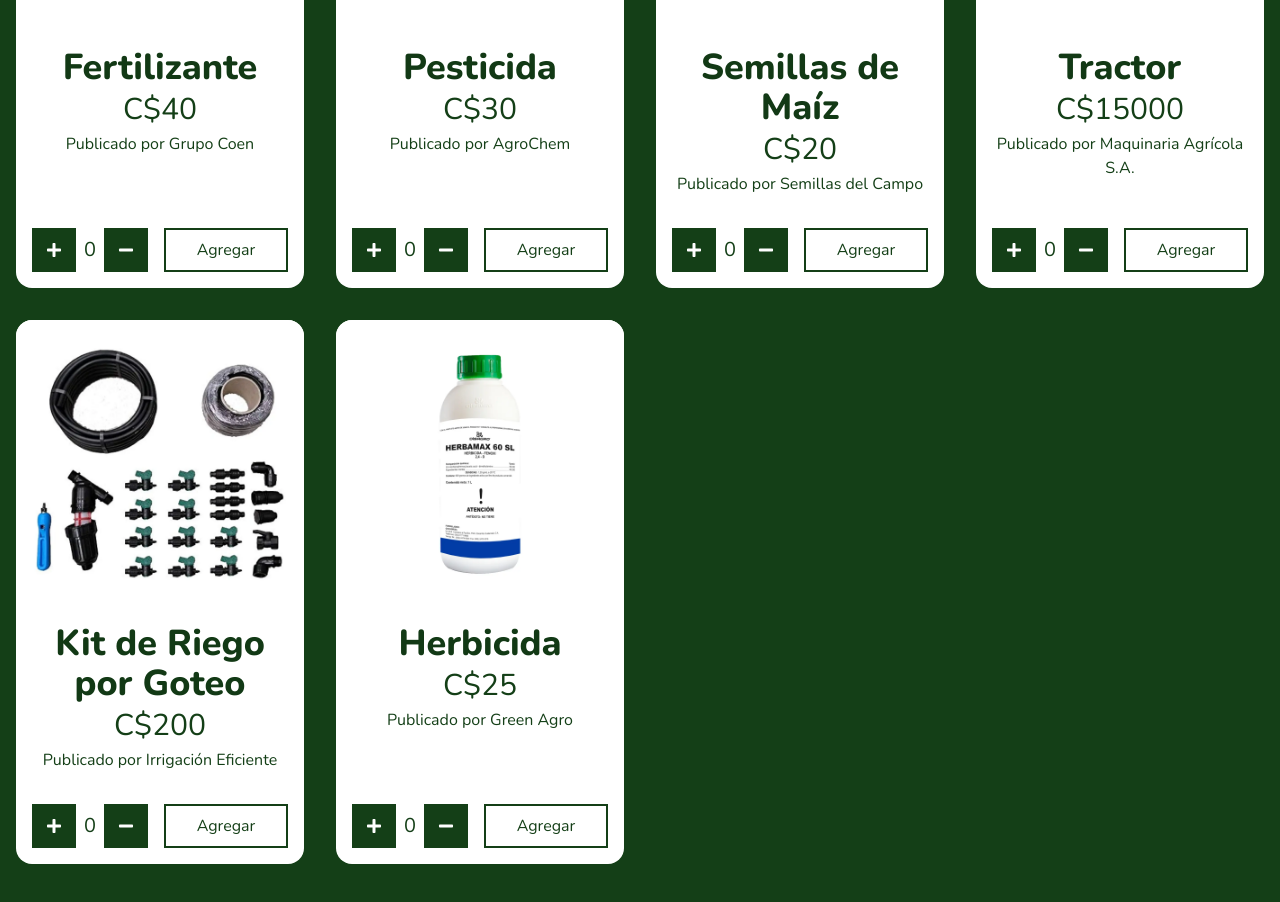
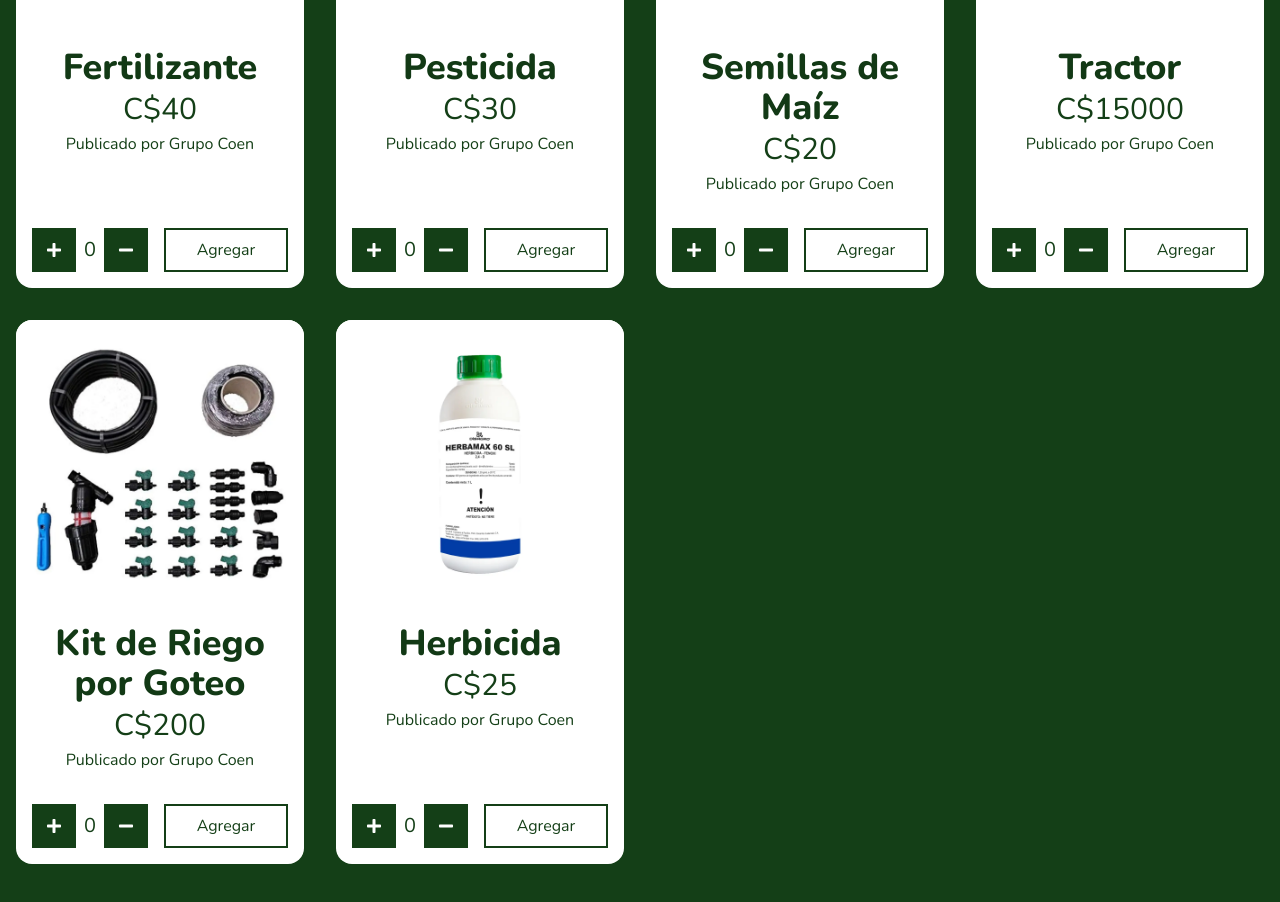
Before and after one commit to davidquintr/ecoagricola-site, a Next.js app: page / in a window 1280 px wide. Shown: the part 1980-2882 px from the top of the page. Built offline with nearby package versions, Linux system fonts and the light colour scheme.

Commit message:
improve structure

```diff
--- a/src/app/categoria-productos/[slug]/page.tsx
+++ b/src/app/categoria-productos/[slug]/page.tsx
@@ -33,7 +33,7 @@
             name={product.name}
             price={product.price}
             path={product.path}
-            publishedBy={product.publishedBy}
+            company={product.company}
           />
         ))}
       </ul>
--- a/src/app/components/Cards/ProductCard.tsx
+++ b/src/app/components/Cards/ProductCard.tsx
@@ -1,3 +1,4 @@
+import { companies } from "@/app/sources/companies"
 import Image from "next/image"
 import Link from "next/link"
 import { FaMinus, FaPlus } from "react-icons/fa"
@@ -5,12 +6,12 @@
 interface Props {
     name: string,
     price: number,
-    publishedBy: string,
+    company: number,
     image: string
     path: string
 }
 
-export default function ProductCard({name, price, publishedBy, image, path} : Props) {
+export default function ProductCard({name, price, company, image, path} : Props) {
 
     return(
         <li className="flex flex-col rounded-2xl overflow-hidden bg-white">
@@ -21,7 +22,7 @@
                 <div className="flex flex-col gap-1 flex-1 text-primary-500">
                     <h3 className="text-4xl font-extrabold text-primary-600">{name}</h3>
                     <span className="text-3xl">C${price}</span>
-                    <span>Publicado por {publishedBy}</span>
+                    <span>Publicado por {companies[company]?.name}</span>
                 </div>
                 <div className="flex gap-4 text-primary-500">
                     <div className="hidden xl:flex gap-2 items-center">
--- a/src/app/page.tsx
+++ b/src/app/page.tsx
@@ -33,7 +33,7 @@
                 name={product.name}
                 price={product.price}
                 path={product.path}
-                publishedBy={product.publishedBy}
+                company={product.company}
               />
             ))
           }
--- a/src/app/sources/products.ts
+++ b/src/app/sources/products.ts
@@ -3,7 +3,7 @@
         name: 'Fertilizante',
         slug: "fertilizante",
         price: 40,
-        publishedBy: "Grupo Coen",
+        company: 0,
         image: "/products/fertilizer.webp",
         path: "/",
         category: 0
@@ -12,7 +12,7 @@
         name: 'Pesticida',
         slug: "pesticida",
         price: 30,
-        publishedBy: "AgroChem",
+        company: 0,
         image: "/products/pesticide.webp",
         path: "/",
         category: 0
@@ -21,7 +21,7 @@
         name: 'Semillas de Maíz',
         slug: "semillas-de-maiz",
         price: 20,
-        publishedBy: "Semillas del Campo",
+        company: 0,
         image: "/products/corn_seeds.webp",
         path: "/",
         category: 0
@@ -30,7 +30,7 @@
         name: 'Tractor',
         slug: "tractor",
         price: 15000,
-        publishedBy: "Maquinaria Agrícola S.A.",
+        company: 0,
         image: "/products/tractor.webp",
         path: "/",
         category: 0
@@ -39,7 +39,7 @@
         name: 'Kit de Riego por Goteo',
         slug: "kit-de-riego-por-goteo",
         price: 200,
-        publishedBy: "Irrigación Eficiente",
+        company: 0,
         image: "/products/drip_irrigation.webp",
         path: "/",
         category: 0
@@ -48,7 +48,7 @@
         name: 'Herbicida',
         slug: "herbicida",
         price: 25,
-        publishedBy: "Green Agro",
+        company: 0,
         image: "/products/herbicide.webp",
         path: "/",
         category: 0
```
